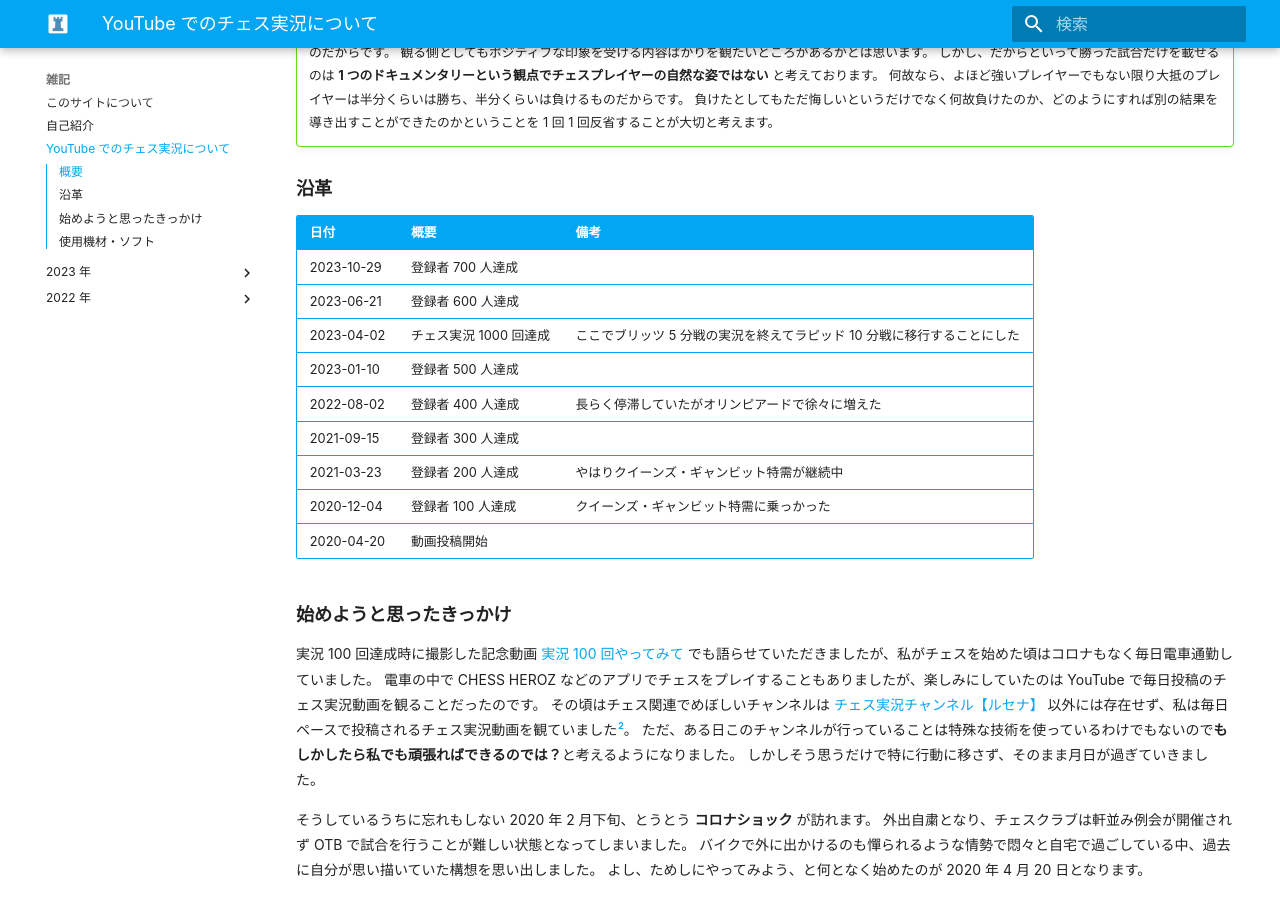
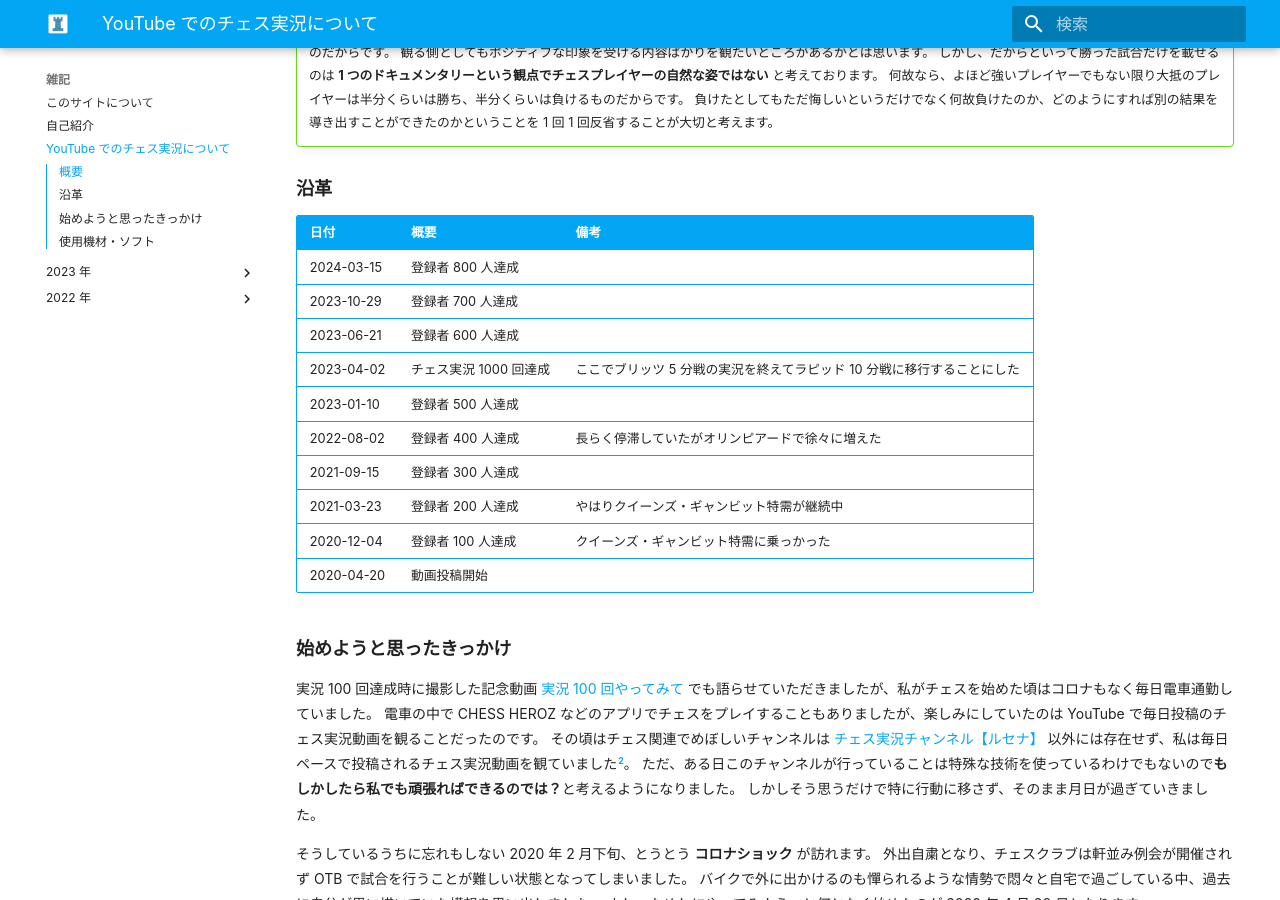
Before and after one commit to kojion/chess, an MkDocs documentation site: the page built from docs/note/youtube.md, in a window 1280 px wide and 900 px high, scrolled down 573 px. Built offline with MkDocs 1.6.1 and Material for MkDocs 9.7.7, drawn with Linux system fonts in a browser that asks for light colours; some web fonts are replaced; comment, search, counter and statistics services are not loaded.

Commit message:
登録者 800 人達成

```diff
--- a/docs/note/youtube.md
+++ b/docs/note/youtube.md
@@ -34,6 +34,7 @@
 
 | 日付         |概要|備考|
 |:-----------|:--|:--|
+| 2024-03-15 |登録者 800 人達成||
 | 2023-10-29 |登録者 700 人達成||
 | 2023-06-21 |登録者 600 人達成||
 | 2023-04-02 |チェス実況 1000 回達成|ここでブリッツ 5 分戦の実況を終えてラピッド 10 分戦に移行することにした|
```
